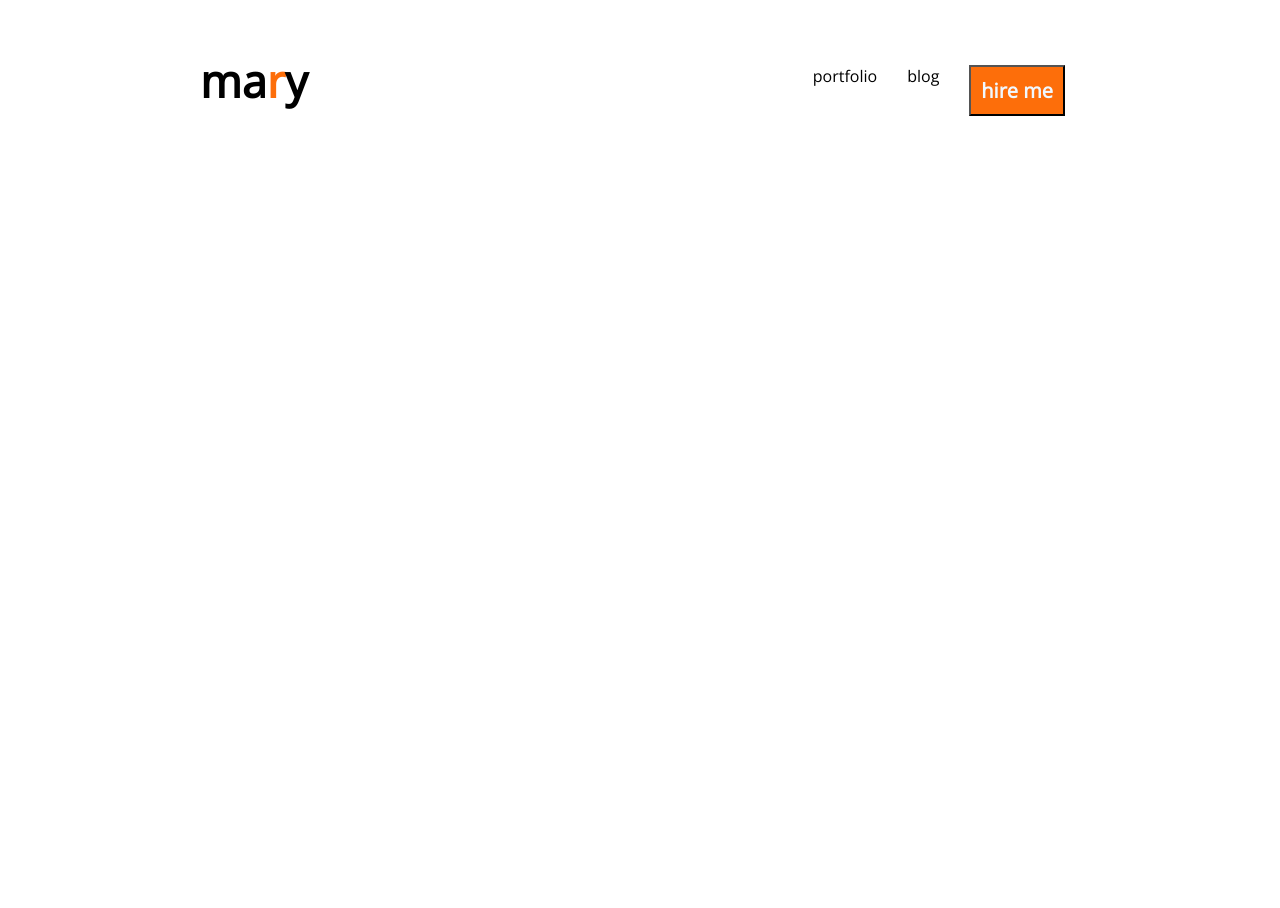
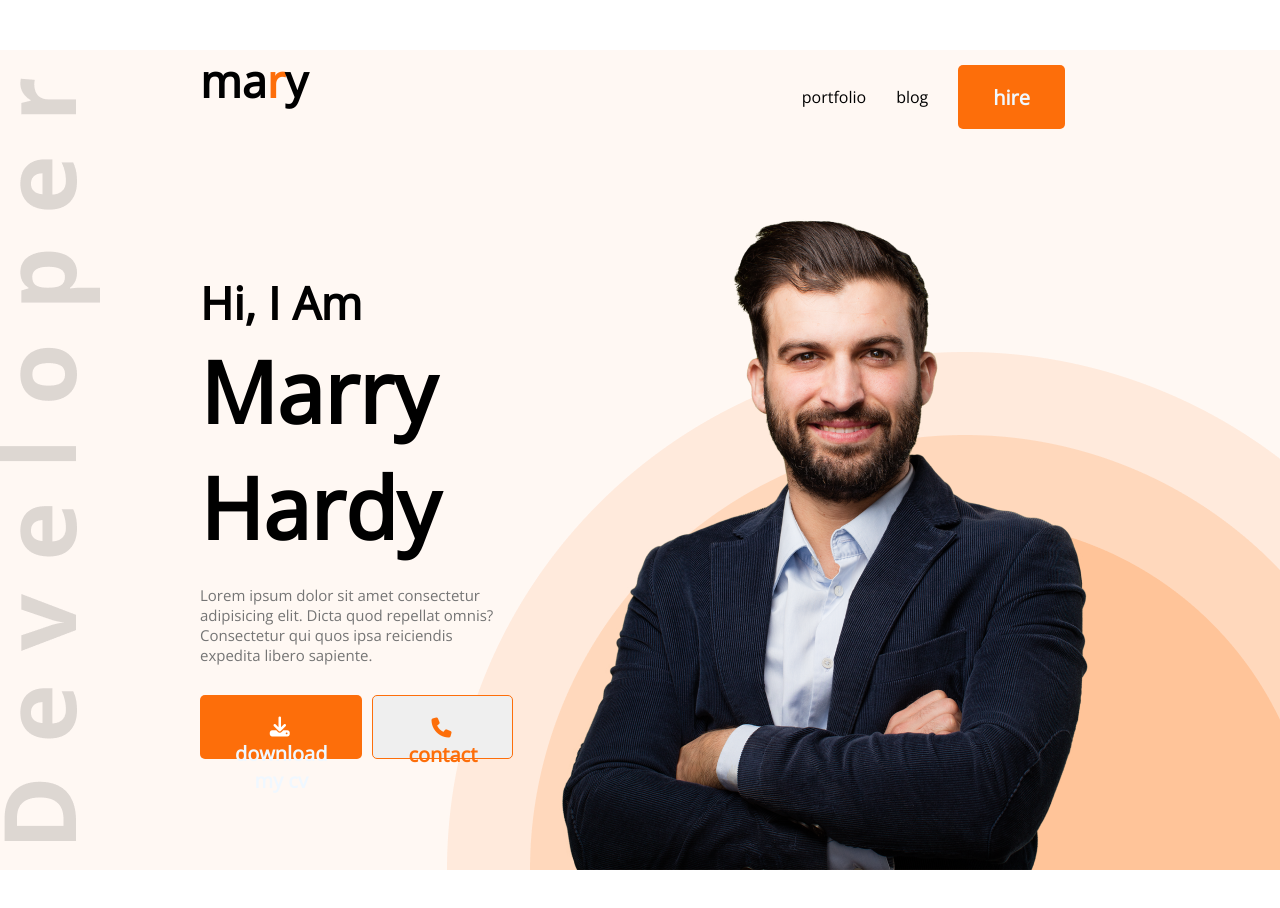
Before and after one commit to Suhanur-Rohoman-Sumon-github/port-folio, a plain HTML site: page index.html in a window 1280 px wide. Before the commit the page ends 800 px from the top, so only its background shows below. Drawn offline with nearby package versions, Linux system fonts and the light colour scheme.

Commit message:
my first project

```diff
--- a/assests/styel.css
+++ b/assests/styel.css
@@ -21,17 +21,78 @@ nav{
 
 nav ul{
   display: flex;
+  align-items: center;
 }
 nav li{
     margin: 15px;
 }
 .btn-primary{
-    padding: 10px;
+    height: 64px;
+    border-radius: 5px;
     background-color: #FD6E0A;
-    color: aliceblue;
+
     font-weight: 700;
     font-size: 20px;
+    padding: 18px 35px;
+    border: 0;
 }
 .btn-primary a{
     color: aliceblue;
 }
+.banner{
+    margin: 50px 200px;
+    display: flex;
+    align-items: center;
+}
+
+.banner-sub-titale{
+    font-weight: 600;
+    font-size: 45px;
+    text-transform: capitalize;
+}
+
+.banner-titaale{
+    font-weight: 600;
+    font-size: 85px;
+    text-transform: capitalize;
+    margin-bottom: 20px;
+}
+
+.baner-discription{
+    color: #757575;
+    font-size: 15px;
+    margin-bottom: 30px;
+}
+
+.header{
+    background-color: #fff8f3;
+    background-image: url(../assests/images/header_bg.png), url(../assests/images/developer.png);
+    background-position: bottom right, left;
+    background-repeat: no-repeat;
+}
+.btn{
+    display: flex;
+}
+.btn-secendary{
+    height: 64px;
+    border-radius: 5px;
+    background-color: solid transparent;
+    margin-left: 10px;
+    font-weight: 700;
+    font-size: 20px;
+    padding: 18px 35px;
+    border: 1px solid #FD6E0A ;
+
+}
+.btn-secendary a{
+    color: #FD6E0A;
+}
+
+.fa-solid.fa-phone{
+    color: #FD6E0A;
+    margin-right: 3px;
+}
+.fa-solid.fa-download{
+    color: white;
+    margin-right: 3px;
+}
--- a/index.html
+++ b/index.html
@@ -7,17 +7,30 @@
     <title>devoloper portfolio</title>
     <link rel="stylesheet" href="assests/styel.css">
     <link rel="preconnect" href="https://fonts.googleapis.com"><link rel="preconnect" href="https://fonts.gstatic.com" crossorigin><link href="https://fonts.googleapis.com/css2?family=Open+Sans&display=swap" rel="stylesheet">
+    <link rel="stylesheet" href="https://cdnjs.cloudflare.com/ajax/libs/font-awesome/6.2.1/css/all.min.css" integrity="sha512-MV7K8+y+gLIBoVD59lQIYicR65iaqukzvf/nwasF0nqhPay5w/9lJmVM2hMDcnK1OnMGCdVK+iQrJ7lzPJQd1w==" crossorigin="anonymous" referrerpolicy="no-referrer" />
 </head>
 <body>
-    <header>
+    <header class="header">
           <nav>
             <h2 class="nav-titale">ma<span class="text-primary">r</span>y</h2>
             <ul>
                 <li>portfolio</li>
                 <li>blog</li>
-                <li><button class="btn-primary"><a href="#">hire me</a></button></li>
+                <li><button class="btn-primary"><a href="#">hire</a></button></li>
             </ul>
           </nav>
+          <!-- banner -->
+          <div class="banner">
+          <div>
+            <h3 class="banner-sub-titale">hi, i am </h3>
+            <h1 class="banner-titaale">marry hardy</h1>
+            <p class="baner-discription">Lorem ipsum dolor sit amet consectetur adipisicing elit. Dicta quod repellat omnis? Consectetur qui quos ipsa reiciendis expedita libero sapiente.</p>
+            <div class="btn">
+            <li><button class="btn-primary"><i class="fa-solid fa-download"></i><a href="#">download my cv</a></button></li><li><button class="btn-secendary"><i class="fa-solid fa-phone"></i></i><a href="#">contact</a></button></li>
+        </div>
+          </div>
+          <img src="assests/images/hardy.png" alt="">
+        </div>
     </header>
     <main>
 
```
